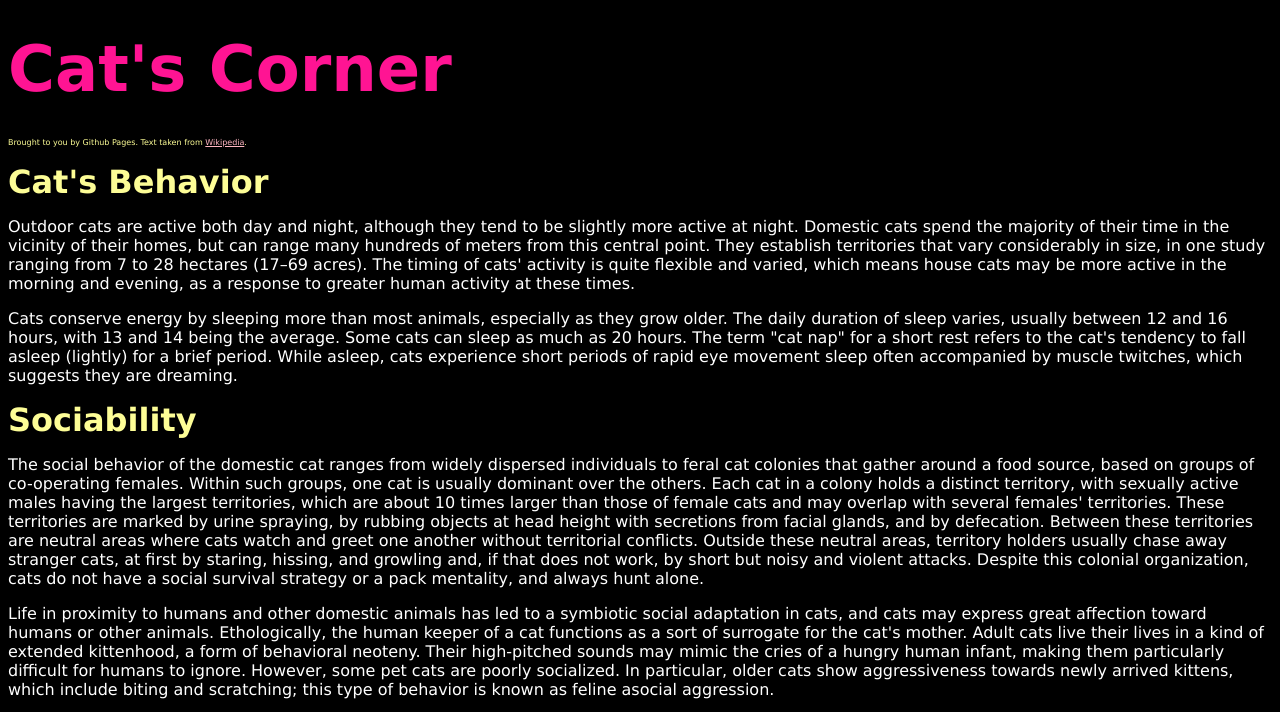
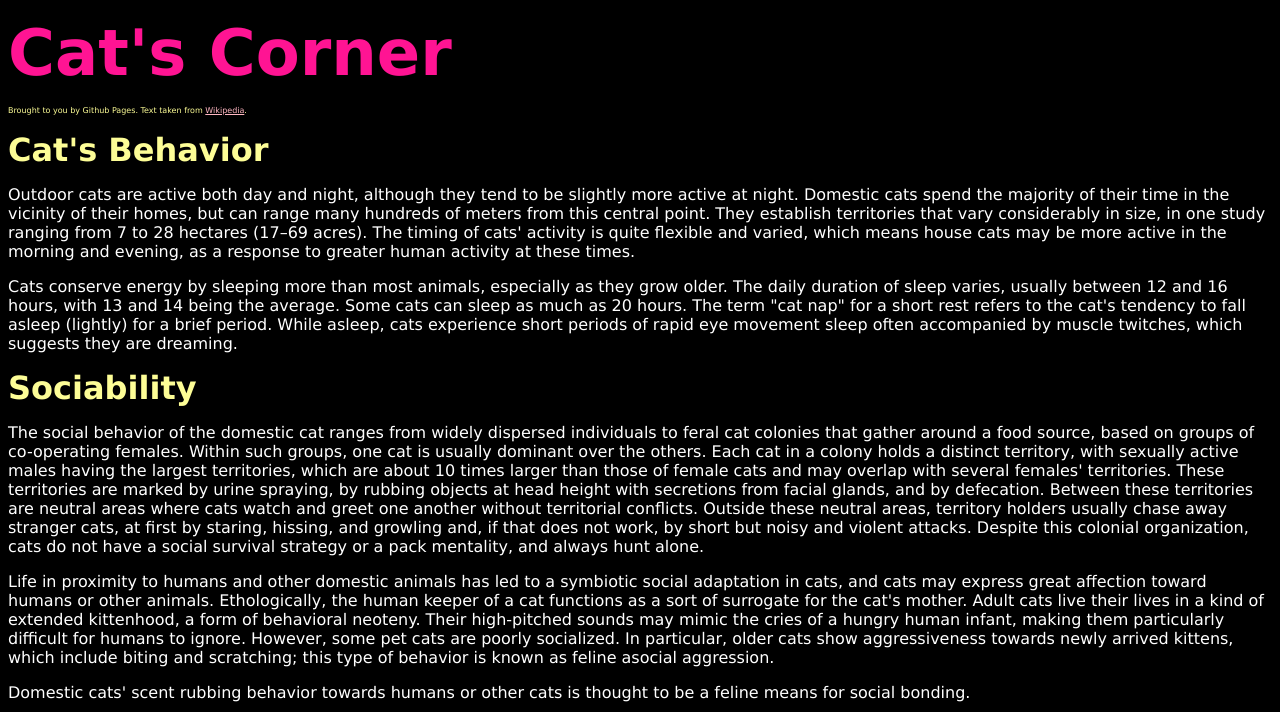
Before and after one commit to marsteinm/marsteinm.github.io, a plain HTML site: page behavior.html in a window 1280 px wide. Shown: the top 712 px of the page. Drawn offline with Linux system fonts and the light colour scheme.

Commit message:
made header a link

```diff
--- a/behavior.html
+++ b/behavior.html
@@ -9,7 +9,7 @@
 		<link rel="stylesheet" href="styling.css">
 	</head>
 	<body>
-		<h1 id="SiteName">Cat's Corner</h1>
+		<h1><a id="SiteName" href="introduction.html">Cat's Corner</a></h1>
 		<p id="TagLine">Brought to you by Github Pages. Text taken from <a href="https://en.wikipedia.org/wiki/Cat">Wikipedia</a>.</p>
 		<main>
 		<h1>Cat's Behavior</h1>
--- a/styling.css
+++ b/styling.css
@@ -9,8 +9,9 @@ body {
 }
 
 #SiteName {
-	font-size: 4em;
+	font-size: 2em;
 	color:deeppink;
+	text-decoration:none;
 }
 
 #TagLine {
```
Also changed, not shown: characteristics.html (+1 -1 lines), introduction.html (+1 -1 lines), senses.html (+1 -1 lines), volunteer.html (+1 -1 lines).
